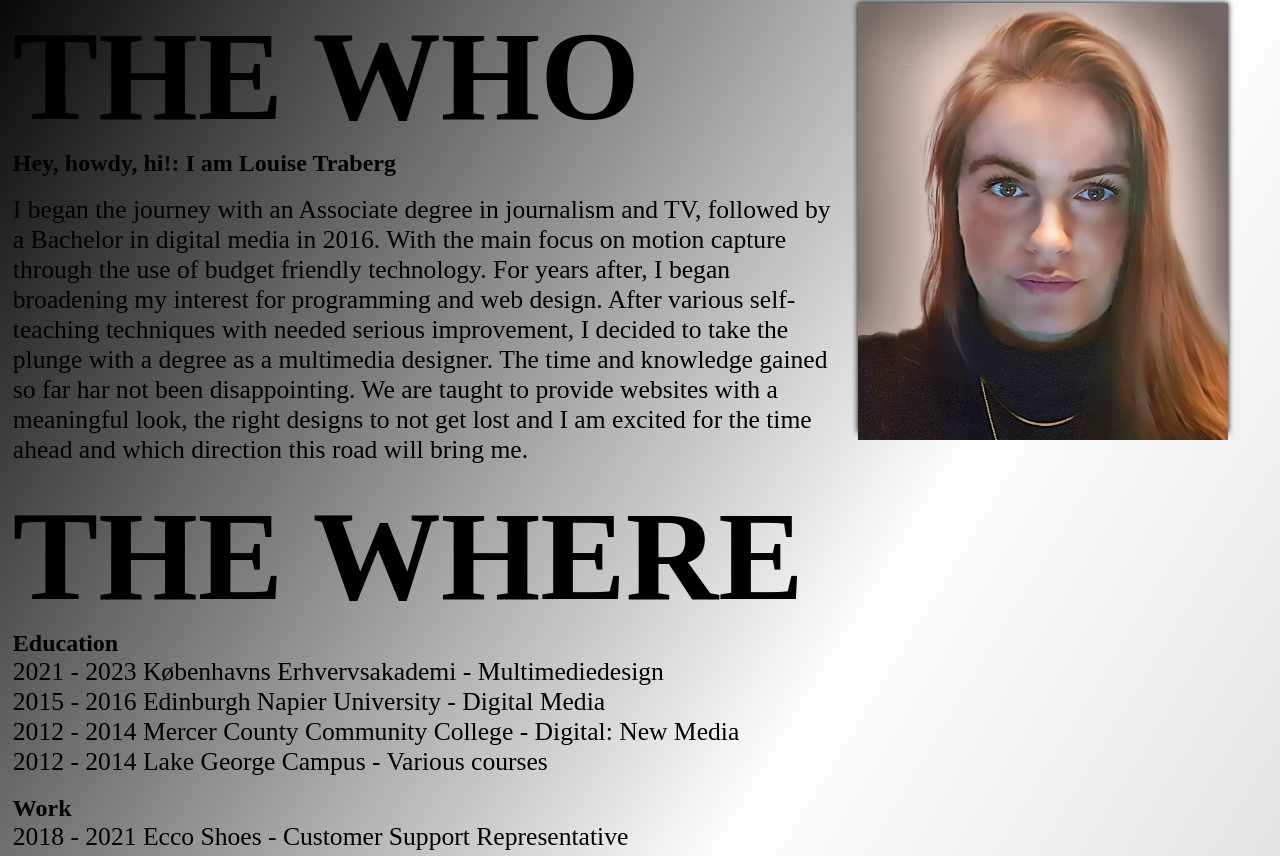
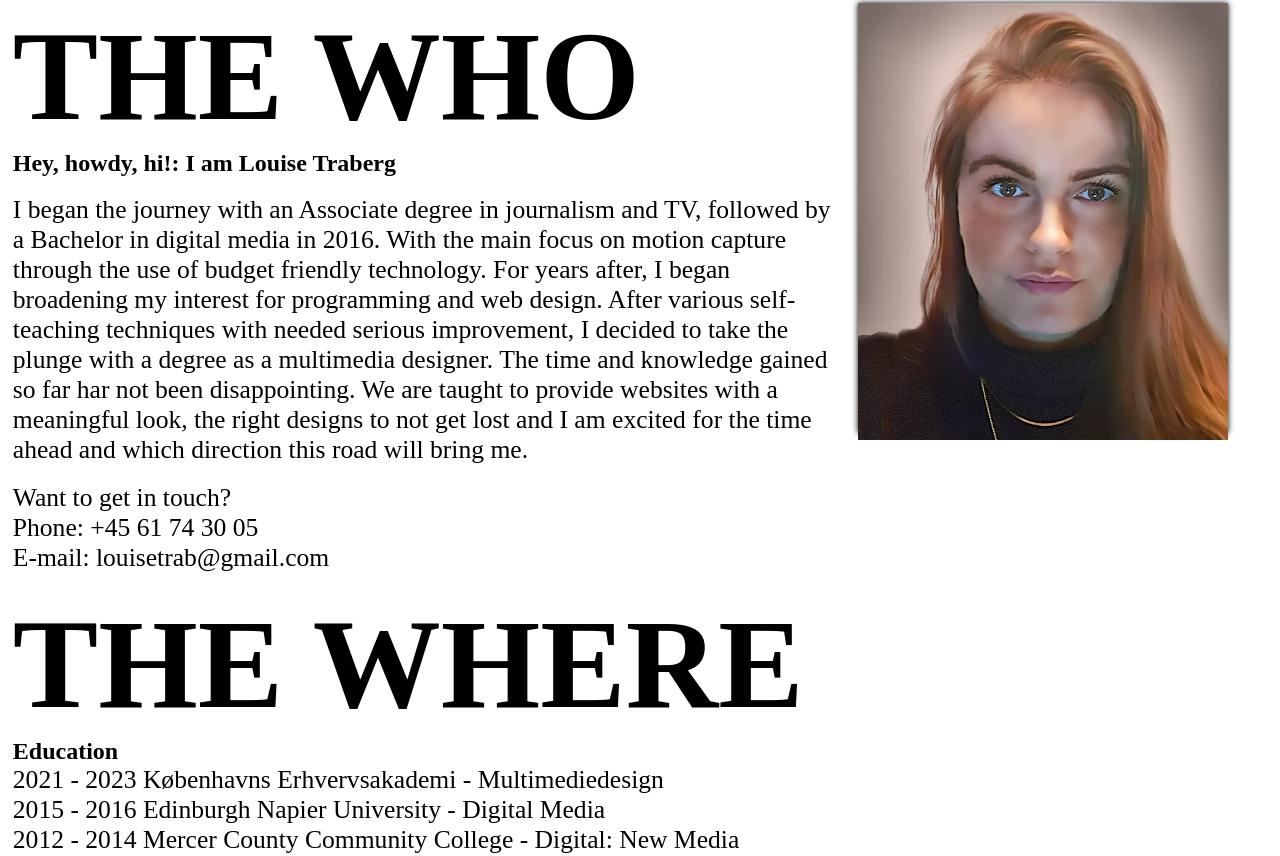
Before and after one commit to louisetrab/06_portfolioeksamen, a plain HTML site: page about.html in a window 1280 px wide. Shown: the part 998-1854 px from the top of the page. Drawn offline with Linux system fonts and the light colour scheme.

Commit message:
splash og fave

```diff
--- a/about.html
+++ b/about.html
@@ -54,6 +54,12 @@
               direction this road will bring me.
             </p>
             <br />
+
+            <p>Want to get in touch?</p>
+            <p>Phone: +45 61 74 30 05</p>
+            <p>E-mail: louisetrab@gmail.com</p>
+            <br />
+
             <h2>THE WHERE</h2>
             <h3>Education</h3>
             <p>2021 - 2023 Københavns Erhvervsakademi - Multimediedesign</p>
--- a/styles/about.css
+++ b/styles/about.css
@@ -8,7 +8,7 @@ h3 {
 
 #first_section1 {
   width: 100%;
-  background-image: url(/aboutme1.png);
+  background-image: url(aboutme1.webp);
   background-size: cover;
 }
 
@@ -52,7 +52,7 @@ h3 {
   /* ------ SECOND SECTION ------- */
   #second_section1 {
     padding-top: 5%;
-    background-image: linear-gradient(to bottom right, black, #fff, #c0c0c0);
+    /* background-image: linear-gradient(to bottom right, black, #fff, #c0c0c0); */
     color: black;
   }
 
```
